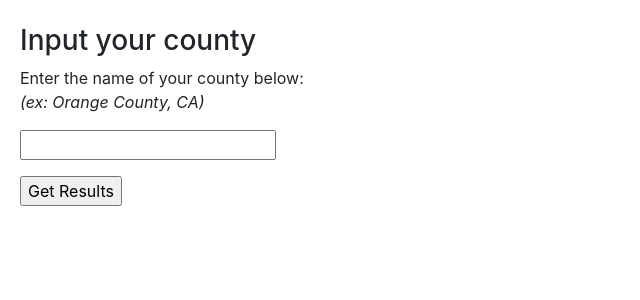
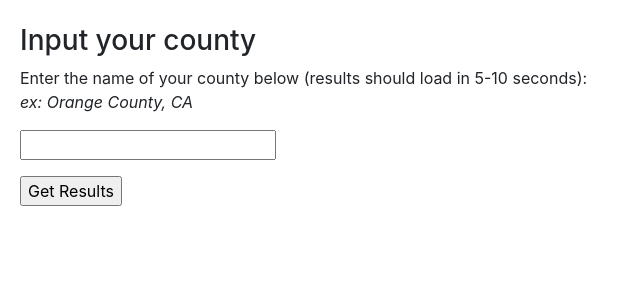
Before and after one commit to kabirmoghe/covidapp, a Flask app: page /countyinfo in a window 1280 px wide. Shown: the part 76-376 px from the top of the page, without its empty margins (0-640 px from the left). Run offline with Flask 2, Linux system fonts and the light colour scheme; some libraries are stand-ins or nearby versions.

Commit message:
edited results page

```diff
--- a/templates/data.html
+++ b/templates/data.html
@@ -10,7 +10,7 @@
 {% block content %}
 <br>
 <h3>Input your county</h3>
-<p>Enter the name of your county below:<br><i>(ex: Orange County, CA)</i></p>
+<p>Enter the name of your county below (results should load in 5-10 seconds):<br><i>ex: Orange County, CA</i></p>
 <form action = "#" method = "post">
 	<p><input type="text" name="cty"></p>
 	<p><input type="submit" value = "Get Results"></p>
--- a/templates/result.html
+++ b/templates/result.html
@@ -8,7 +8,8 @@
 	{% extends "base.html" %}
 	{% block titles %}Result{% endblock %}
 	{% block content%}
-	<h3>My Info:</h3>
+	<br>
+	<h3>My Results:</h3>
 	April 2021 Infection rate for {{county}}: {{stat}} (per 100,000)
 	{% endblock %}
 </body>
```
